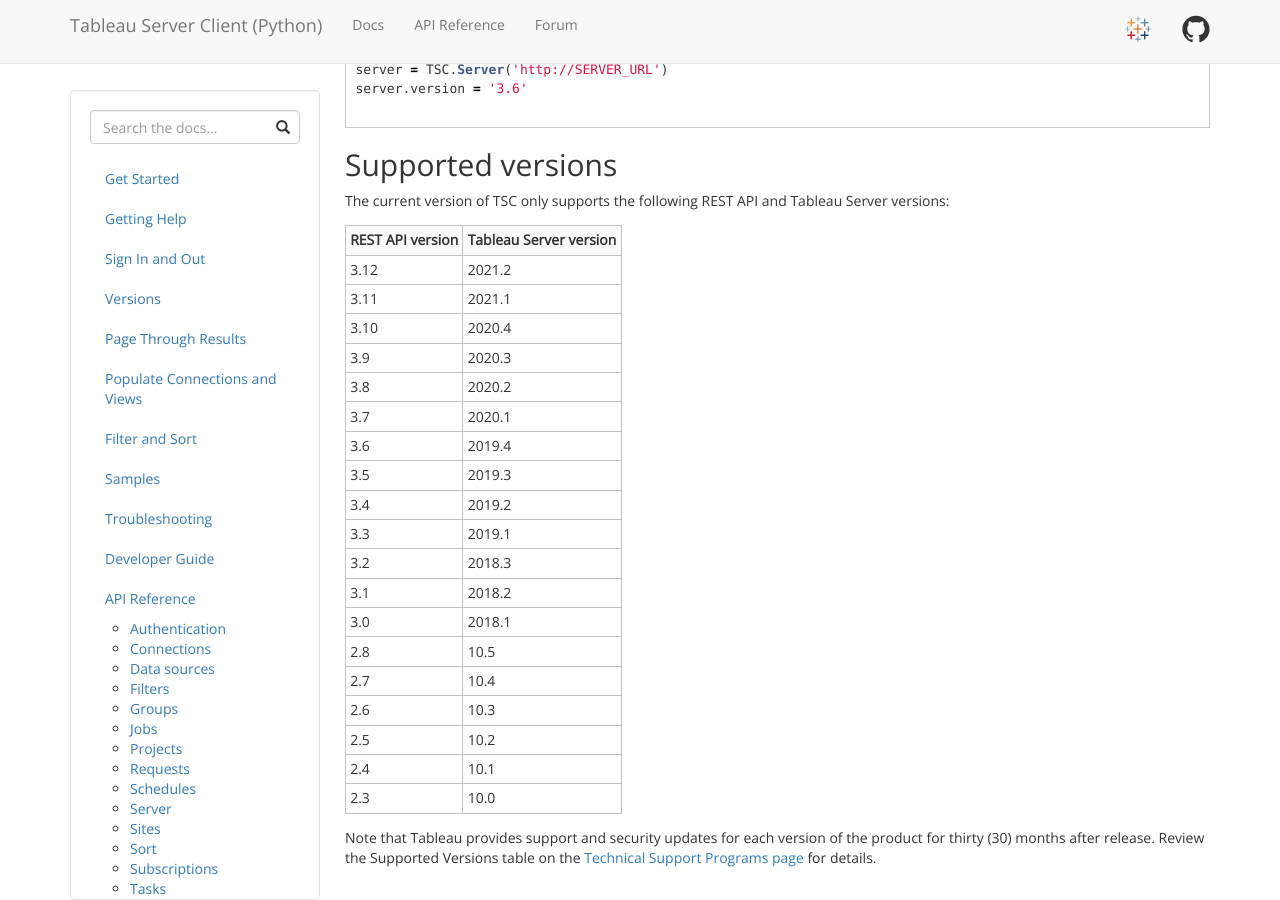
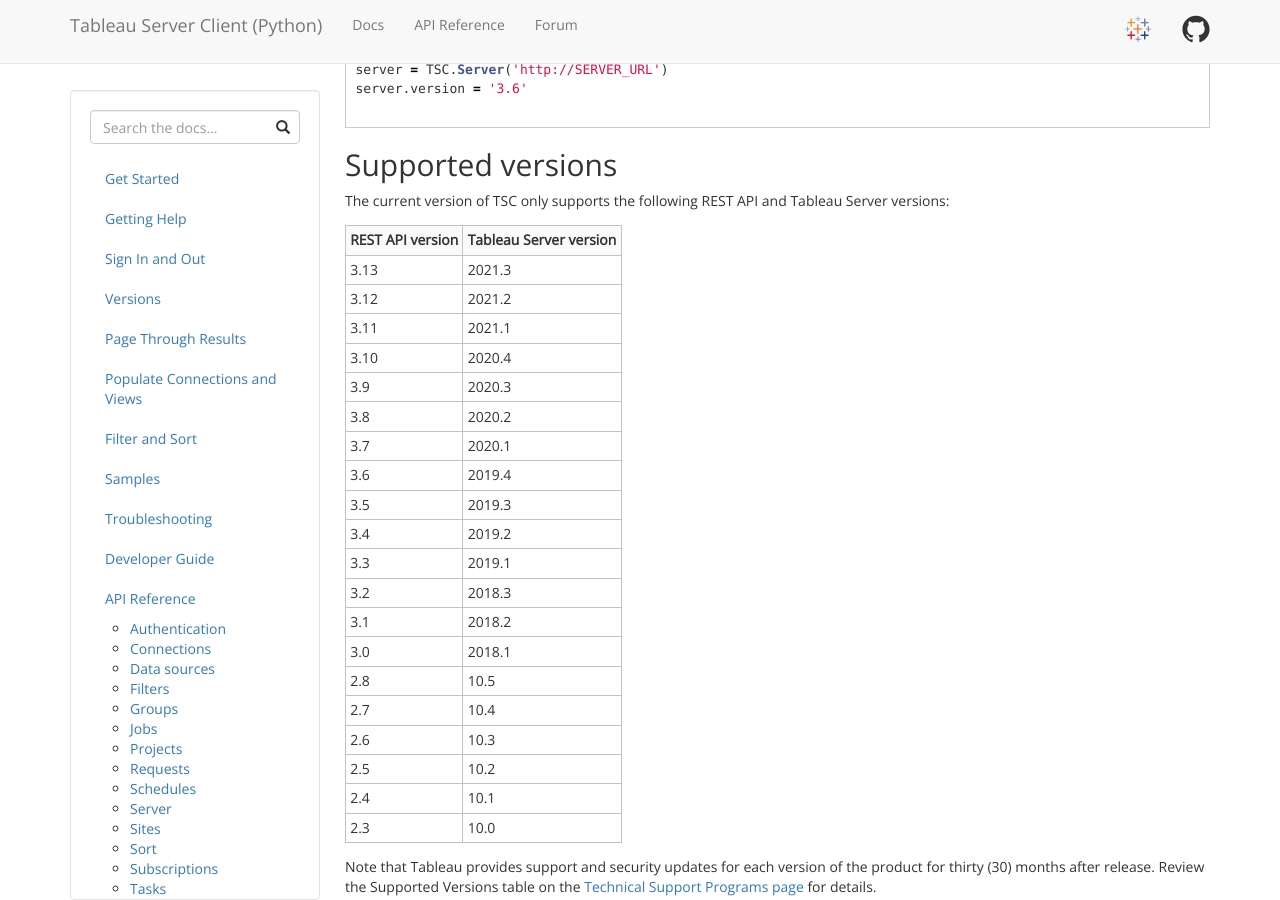
Before and after one commit to tableau/server-client-python, a Jekyll site: the page built from docs/versions.md, in a window 1280 px wide and 900 px high, scrolled down 1088 px. Built offline with Jekyll 4.4.1, drawn with Linux system fonts in a browser that asks for light colours.

Commit message:
Add 2021.3 REST API version 3.13

```diff
--- a/docs/versions.md
+++ b/docs/versions.md
@@ -66,6 +66,7 @@
 
 |REST API version|Tableau Server version|
 |---|---|
+|3.13|2021.3|
 |3.12|2021.2|
 |3.11|2021.1|
 |3.10|2020.4|
```
